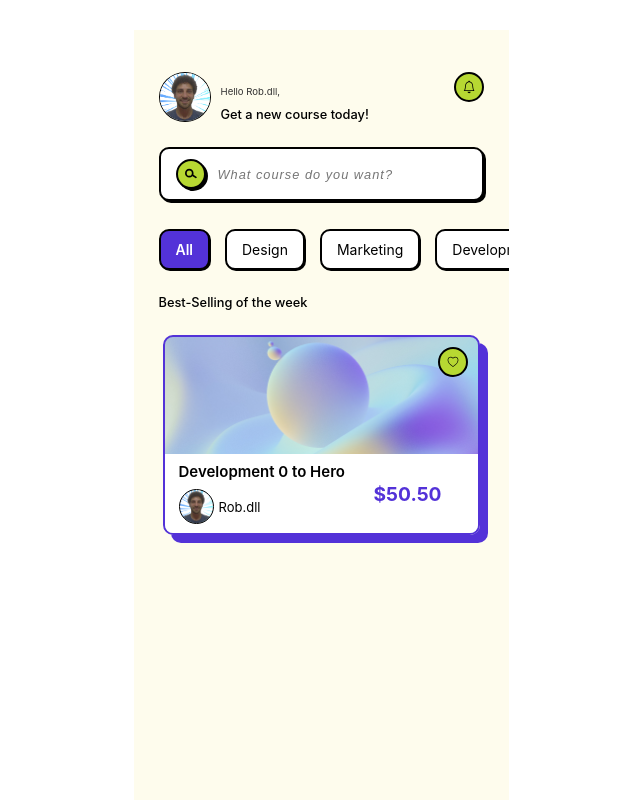
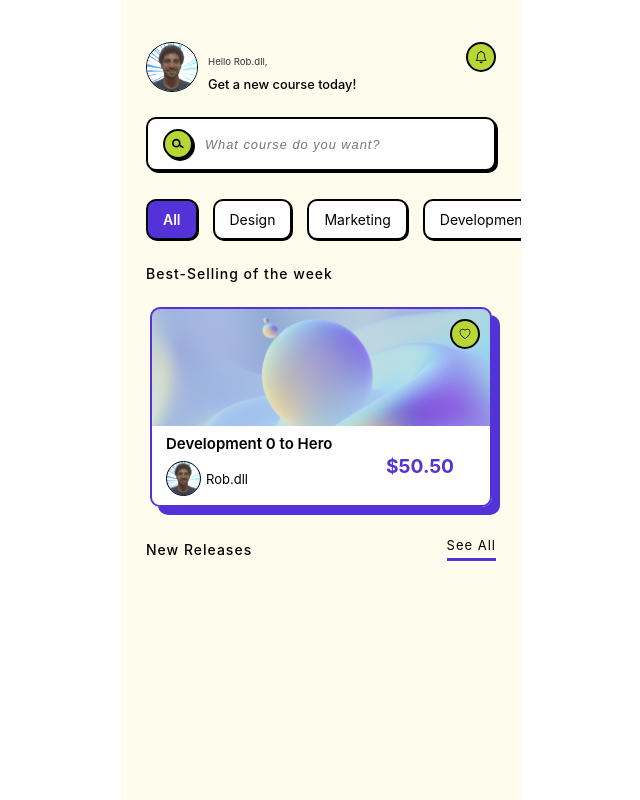
Before and after one commit to robdll/neobrutalist-courseshop, a Next.js app: page / in a window 1280 px wide. Shown: the whole page, without its empty margins (319-959 px from the left). Built offline with nearby package versions, Linux system fonts and the light colour scheme.

Commit message:
adds geader rekeases

```diff
--- a/components/Featured.js
+++ b/components/Featured.js
@@ -12,7 +12,6 @@ export default function Featured() {
       <article className={styles.infoBox}>
         <span className={styles.infoTitle}>Development 0 to Hero</span>
         <span className={styles.avatar}></span>
-
         <span className={styles.infoAuthor}>Rob.dll</span>
         <span className={styles.infoPrice}>$50.50</span>
       </article>
--- a/pages/index.js
+++ b/pages/index.js
@@ -14,9 +14,14 @@ export default function Home() {
         <AppNav />
         <AppSearch />
         <Categories />
-        <span className={styles.featuredTitle}>Best-Selling of the week</span>
+        <span className={styles.sectionTitle}>Best-Selling of the week</span>
         <Featured />
+        <div className={styles.releasesHeader}>
+          <span className={styles.sectionTitle}>New Releases</span>
+          <span className={styles.link}>See All</span>
+        </div>
         {/*
+
         <Releases />
         */}
       </main>
--- a/styles/Home.module.scss
+++ b/styles/Home.module.scss
@@ -5,21 +5,43 @@
 }
 
 .main {
-  max-width: 375px;
+  max-width: 400px;
   flex: 1;
   display: flex;
   flex-direction: column;
   justify-content: flex-start;
   align-items: center;
   padding: 42px 25px;
-  margin-top: 30px;
   background-color: #fefced;
   overflow: hidden;
 }
 
-.featuredTitle {
+.releasesHeader {
+  display: flex;
+  flex-direction: row;
+  justify-content: space-between;
+  width: 100%;
+  margin-top: 30px;
+
+  .sectionTitle {
+    margin-top: 0;
+    align-self: center;
+  }
+}
+
+.sectionTitle {
   font-weight: 500;
   font-size: 0.8rem;
   align-self: flex-start;
   margin-top: 22px;
+  font-size: 14px;
+  letter-spacing: 1px;
 }
+
+.link {
+  border-bottom: solid 3px var(--color-violet);
+  cursor: pointer;
+  font-size: 13px;
+  letter-spacing: 1px;
+  padding-bottom: 5px;
+}
--- a/styles/RoundBtn.module.scss
+++ b/styles/RoundBtn.module.scss
@@ -8,6 +8,7 @@
   border-radius: 50%;
   cursor: pointer;
   border: 2px solid var(--color-black);
+  user-select: none;
 }
 
 .bordered {
```
